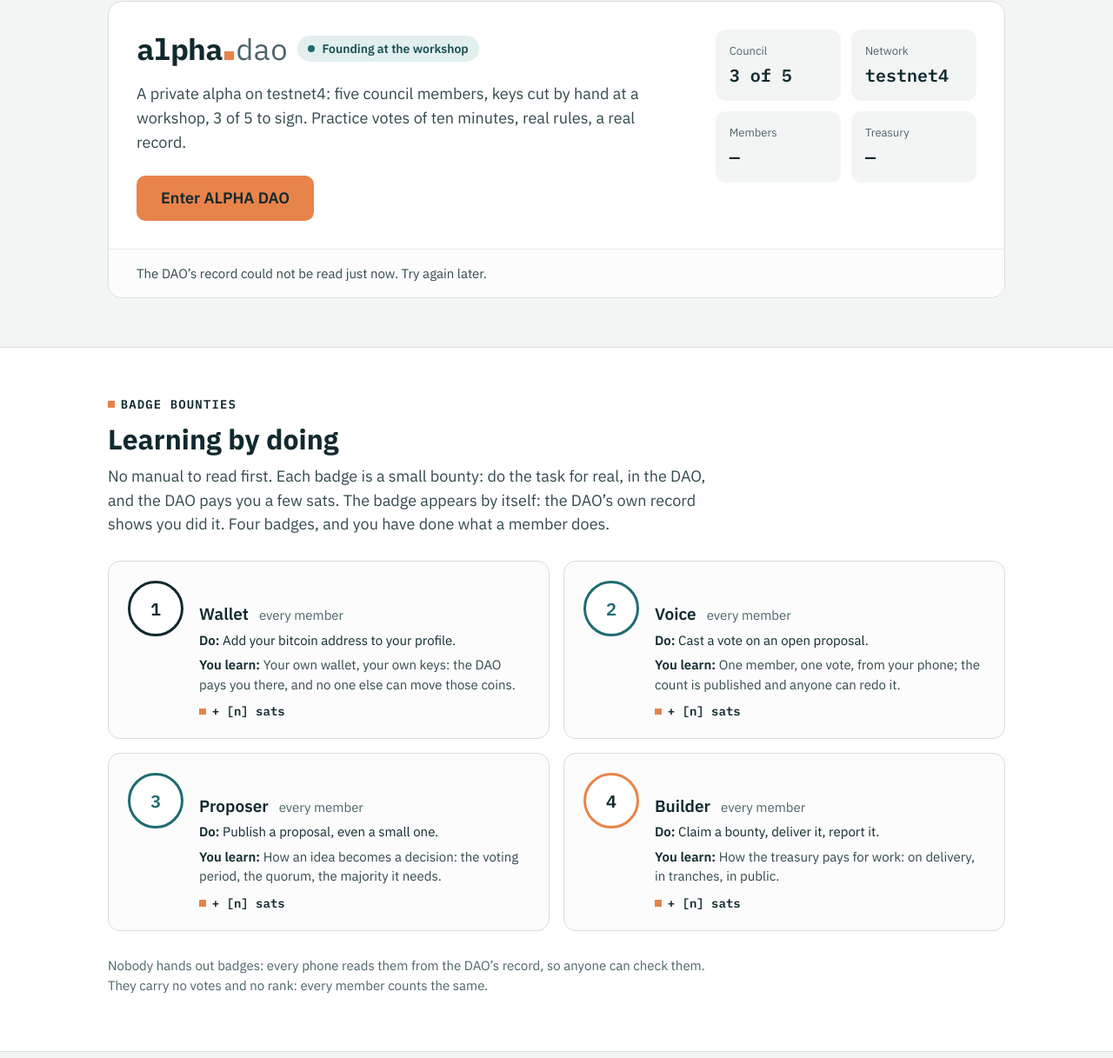
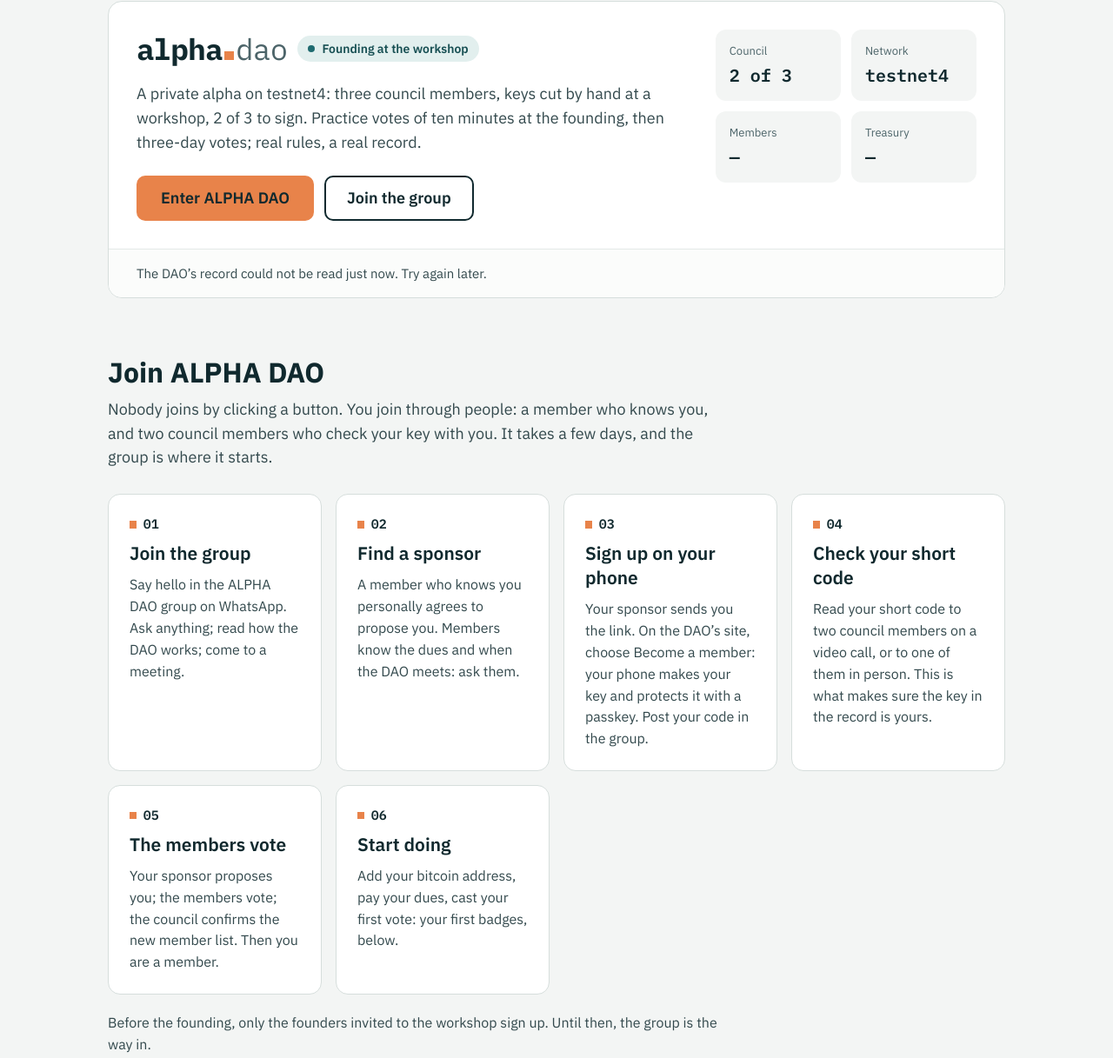
Before and after one commit to byob-zone/byob-zone.github.io, a website built with Vite: page index.html in a window 1280 px wide. Shown: the part 1454-2671 px from the top of the page at 87% size. Built offline with nearby package versions, Linux system fonts and the light colour scheme; no server answers.

Commit message:
ALPHA DAO card: Join the group button and a Join ALPHA DAO section; fifth badge; 2 of 3
Co-Authored-By: Claude Opus 5.5 <noreply@anthropic.com>
Claude-Session: https://claude.ai/code/session_01C94yzEVFJgQbywRvno4qWd

```diff
--- a/index.html
+++ b/index.html
@@ -54,7 +54,10 @@
               <span class="chip"><span class="chip-dot" aria-hidden="true"></span><span data-t="status"></span></span>
             </div>
             <p class="dao-desc" data-t="alphaText"></p>
-            <a class="btn" href="https://alpha.byob.zone" data-t="enter"></a>
+            <div class="btn-row">
+              <a class="btn" href="https://alpha.byob.zone" data-t="enter"></a>
+              <a class="btn-line" id="joinGroup" href="#join" data-t="joinGroup"></a>
+            </div>
           </div>
           <dl class="facts" id="facts"></dl>
         </div>
@@ -62,6 +65,13 @@
         <div class="dao-story" id="story" hidden></div>
         <p class="dao-foot" data-t="pulseSoon"></p>
       </article>
+    </section>
+
+    <section class="wrap block" id="join">
+      <h2 class="h2" data-t="joinTitle"></h2>
+      <p class="sub" data-t="joinLead"></p>
+      <ol class="steps" id="joinSteps"></ol>
+      <p class="what-note" data-t="joinNote"></p>
     </section>
 
     <section class="band-light">
--- a/src/daos.ts
+++ b/src/daos.ts
@@ -3,7 +3,7 @@
  * A new DAO on byob.zone: add it here, with its relays and chain sources from its config/dao.json.
  */
 export const DAOS = [
-  { site: 'https://alpha.byob.zone', network: 'testnet4' },
+  { site: 'https://alpha.byob.zone', network: 'testnet4', group: 'https://chat.whatsapp.com/GmwQbxCv5Qr8Wkgpzgk7cJ' },
 ];
 
 export const CONNECT = [
--- a/src/i18n.ts
+++ b/src/i18n.ts
@@ -4,7 +4,8 @@ type Strings = {
   title: string; mission: string; lead: string;
   whatTitle: string; whatLead: string; terms: [string, string, string][]; whatNote: string; whatMore: string; whatMoreHref: string;
   howTitle: string; howLead: string; steps: [string, string][];
-  firstBuilt: string; status: string; alphaText: string; enter: string; pulseSoon: string;
+  firstBuilt: string; status: string; alphaText: string; enter: string; joinGroup: string; pulseSoon: string;
+  joinTitle: string; joinLead: string; joinSteps: [string, string][]; joinNote: string;
   facts: [string, string][];
   badgeKicker: string; badgeTitle: string; badgeLead: string; badgeFoot: string;
   task: string; learn: string; reward: string;
@@ -45,13 +46,25 @@ export const T: Record<Lang, Strings> = {
     ],
     firstBuilt: 'DAO Dashboard',
     status: 'Founding at the workshop',
-    alphaText: 'A private alpha on testnet4: five council members, keys cut by hand at a workshop, 3 of 5 to sign. Practice votes of ten minutes, real rules, a real record.',
+    alphaText: 'A private alpha on testnet4: three council members, keys cut by hand at a workshop, 2 of 3 to sign. Practice votes of ten minutes at the founding, then three-day votes; real rules, a real record.',
     enter: 'Enter ALPHA DAO',
+    joinGroup: 'Join the group',
+    joinTitle: 'Join ALPHA DAO',
+    joinLead: 'Nobody joins by clicking a button. You join through people: a member who knows you, and two council members who check your key with you. It takes a few days, and the group is where it starts.',
+    joinSteps: [
+      ['Join the group', 'Say hello in the ALPHA DAO group on WhatsApp. Ask anything; read how the DAO works; come to a meeting.'],
+      ['Find a sponsor', 'A member who knows you personally agrees to propose you. Members know the dues and when the DAO meets: ask them.'],
+      ['Sign up on your phone', 'Your sponsor sends you the link. On the DAO’s site, choose Become a member: your phone makes your key and protects it with a passkey. Post your code in the group.'],
+      ['Check your short code', 'Read your short code to two council members on a video call, or to one of them in person. This is what makes sure the key in the record is yours.'],
+      ['The members vote', 'Your sponsor proposes you; the members vote; the council confirms the new member list. Then you are a member.'],
+      ['Start doing', 'Add your bitcoin address, pay your dues, cast your first vote: your first badges, below.'],
+    ],
+    joinNote: 'Before the founding, only the founders invited to the workshop sign up. Until then, the group is the way in.',
     pulseSoon: 'Once ALPHA DAO is founded, its live pulse shows here: members, treasury, the vote that is open, the latest payout.',
-    facts: [['Council', '3 of 5'], ['Network', 'testnet4'], ['Members', '—'], ['Treasury', '—']],
+    facts: [['Council', '2 of 3'], ['Network', 'testnet4'], ['Members', '—'], ['Treasury', '—']],
     badgeKicker: 'Badge bounties',
     badgeTitle: 'Learning by doing',
-    badgeLead: 'No manual to read first. Each badge is a small bounty: do the task for real, in the DAO, and the DAO pays you a few sats. The badge appears by itself: the DAO’s own record shows you did it. Four badges, and you have done what a member does.',
+    badgeLead: 'No manual to read first. Each badge is a small bounty: do the task for real, in the DAO, and the DAO pays you a few sats. The badge appears by itself: the DAO’s own record shows you did it. Five badges, and you have done what a member does.',
     badgeFoot: 'Nobody hands out badges: every phone reads them from the DAO’s record, so anyone can check them. They carry no votes and no rank: every member counts the same.',
     task: 'Do:', learn: 'You learn:', reward: '+ [n] sats',
     badges: [
@@ -59,6 +72,7 @@ export const T: Record<Lang, Strings> = {
       { name: 'Voice', who: 'every member', task: 'Cast a vote on an open proposal.', learn: 'One member, one vote, from your phone; the count is published and anyone can redo it.', tone: 'teal' },
       { name: 'Proposer', who: 'every member', task: 'Publish a proposal, even a small one.', learn: 'How an idea becomes a decision: the voting period, the quorum, the majority it needs.', tone: 'teal' },
       { name: 'Builder', who: 'every member', task: 'Claim a bounty, deliver it, report it.', learn: 'How the treasury pays for work: on delivery, in tranches, in public.', tone: 'clay' },
+      { name: 'Paid-up', who: 'once dues are set', task: 'Pay your dues to the treasury from your own address.', learn: 'The other half of your wallet: you hold the keys and spend from it. Your payment shows it was you, with nothing to fill in.', tone: 'ink' },
     ],
     newsTitle: 'News from the zone',
     newsLead: 'Short posts, newest first.',
@@ -107,13 +121,25 @@ export const T: Record<Lang, Strings> = {
     ],
     firstBuilt: 'Dashboard DAO',
     status: 'Fondazione al workshop',
-    alphaText: 'Un’alfa privata su testnet4: cinque membri del consiglio, chiavi tagliate a mano in un workshop, 3 su 5 per firmare. Votazioni di prova da dieci minuti, regole vere, un registro vero.',
+    alphaText: 'Un’alfa privata su testnet4: tre membri del consiglio, chiavi tagliate a mano in un workshop, 2 su 3 per firmare. Votazioni di prova da dieci minuti alla fondazione, poi votazioni di tre giorni; regole vere, un registro vero.',
     enter: 'Entra in ALPHA DAO',
+    joinGroup: 'Entra nel gruppo',
+    joinTitle: 'Entrare in ALPHA DAO',
+    joinLead: 'Non si entra cliccando un pulsante. Si entra tramite persone: un membro che ti conosce, e due membri del consiglio che verificano la tua chiave con te. Ci vuole qualche giorno, e si comincia dal gruppo.',
+    joinSteps: [
+      ['Entra nel gruppo', 'Saluta nel gruppo WhatsApp di ALPHA DAO. Chiedi quello che vuoi; scopri come funziona la DAO; vieni a un incontro.'],
+      ['Trova chi ti presenta', 'Un membro che ti conosce di persona accetta di proporti. I membri conoscono la quota e quando si incontra la DAO: chiedi a loro.'],
+      ['Iscriviti dal telefono', 'Chi ti presenta ti manda il link. Sul sito della DAO scegli Diventa membro: il telefono crea la tua chiave e la protegge con una passkey. Pubblica il tuo codice nel gruppo.'],
+      ['Verifica il codice breve', 'Leggi il tuo codice breve a due membri del consiglio in videochiamata, o a uno di loro di persona. È ciò che garantisce che la chiave nel registro sia la tua.'],
+      ['I membri votano', 'Chi ti presenta ti propone; i membri votano; il consiglio conferma il nuovo elenco dei membri. Da lì sei membro.'],
+      ['Comincia a fare', 'Aggiungi il tuo indirizzo bitcoin, paga la quota, dai il tuo primo voto: i tuoi primi badge, qui sotto.'],
+    ],
+    joinNote: 'Prima della fondazione si iscrivono solo i fondatori invitati al workshop. Fino ad allora, il gruppo è la porta d’ingresso.',
     pulseSoon: 'Una volta fondata ALPHA DAO, qui si vede il suo battito dal vivo: membri, tesoreria, la votazione aperta, l’ultimo pagamento.',
-    facts: [['Consiglio', '3 su 5'], ['Rete', 'testnet4'], ['Membri', '—'], ['Tesoreria', '—']],
+    facts: [['Consiglio', '2 su 3'], ['Rete', 'testnet4'], ['Membri', '—'], ['Tesoreria', '—']],
     badgeKicker: 'Badge bounty',
     badgeTitle: 'Imparare facendo',
-    badgeLead: 'Nessun manuale da leggere prima. Ogni badge è una piccola bounty: fai il compito davvero, nella DAO, e la DAO ti paga qualche sat. Il badge appare da solo: il registro della DAO mostra che l’hai fatto. Quattro badge, e hai fatto ciò che fa un membro.',
+    badgeLead: 'Nessun manuale da leggere prima. Ogni badge è una piccola bounty: fai il compito davvero, nella DAO, e la DAO ti paga qualche sat. Il badge appare da solo: il registro della DAO mostra che l’hai fatto. Cinque badge, e hai fatto ciò che fa un membro.',
     badgeFoot: 'Nessuno assegna i badge: ogni telefono li legge dal registro della DAO, quindi chiunque può verificarli. Non danno voti né gradi: ogni membro conta allo stesso modo.',
     task: 'Fai:', learn: 'Impari:', reward: '+ [n] sats',
     badges: [
@@ -121,6 +147,7 @@ export const T: Record<Lang, Strings> = {
       { name: 'Voce', who: 'ogni membro', task: 'Vota una proposta aperta.', learn: 'Un membro, un voto, dal telefono; il conteggio è pubblico e chiunque può rifarlo.', tone: 'teal' },
       { name: 'Proponente', who: 'ogni membro', task: 'Pubblica una proposta, anche piccola.', learn: 'Come un’idea diventa una decisione: il periodo di voto, il quorum, la maggioranza necessaria.', tone: 'teal' },
       { name: 'Costruttore', who: 'ogni membro', task: 'Prendi una bounty, consegnala, scrivi il resoconto.', learn: 'Come la tesoreria paga il lavoro: alla consegna, a rate, in pubblico.', tone: 'clay' },
+      { name: 'In regola', who: 'quando c’è una quota', task: 'Paga la quota alla tesoreria dal tuo indirizzo.', learn: 'L’altra metà del portafoglio: hai le chiavi e spendi da lì. Il pagamento mostra che sei tu, senza nulla da compilare.', tone: 'ink' },
     ],
     newsTitle: 'Notizie dalla zona',
     newsLead: 'Brevi post, i più recenti per primi.',
--- a/src/main.ts
+++ b/src/main.ts
@@ -53,6 +53,17 @@ function render(lang: Lang) {
     li.append(el('span', 'step-n', '0' + (i + 1)), el('h3', '', title), el('p', '', text));
     return li;
   }));
+
+  fill('joinSteps', t.joinSteps.map(([title, text], i) => {
+    const li = el('li', 'card step');
+    li.append(el('span', 'step-n', '0' + (i + 1)), el('h3', '', title), el('p', '', text));
+    return li;
+  }));
+  const group = document.getElementById('joinGroup');
+  if (group && DAOS[0].group) {
+    group.setAttribute('href', DAOS[0].group);
+    group.setAttribute('rel', 'noopener');
+  }
 
   renderDao(lang);
 
--- a/src/style.css
+++ b/src/style.css
@@ -85,6 +85,9 @@ h1, h2, h3, p { margin: 0; }
 .dao-desc { font-size: 18px; line-height: 1.55; color: var(--ink-2); }
 .btn { display: inline-flex; align-items: center; justify-content: center; min-height: 52px; padding: 0 28px; border-radius: 10px; background: var(--orange); color: var(--ink); font-weight: 600; font-size: 18px; text-decoration: none; margin-top: 8px; }
 .btn:hover { background: var(--orange-hover); color: var(--ink); }
+.btn-row { display: flex; flex-wrap: wrap; gap: 12px; align-items: center; }
+.btn-line { display: inline-flex; align-items: center; justify-content: center; min-height: 52px; padding: 0 24px; border-radius: 10px; border: 2px solid var(--ink); color: var(--ink); font-weight: 600; font-size: 18px; text-decoration: none; margin-top: 8px; background: transparent; }
+.btn-line:hover { background: var(--bg); color: var(--ink); }
 .facts { flex: 1 1 300px; margin: 0; display: grid; grid-template-columns: repeat(2, minmax(0, 1fr)); gap: 12px; align-content: start; }
 .fact { background: var(--bg); border-radius: 12px; padding: 16px; }
 .fact dt { font-size: 13px; color: var(--muted); margin-bottom: 6px; }
```
